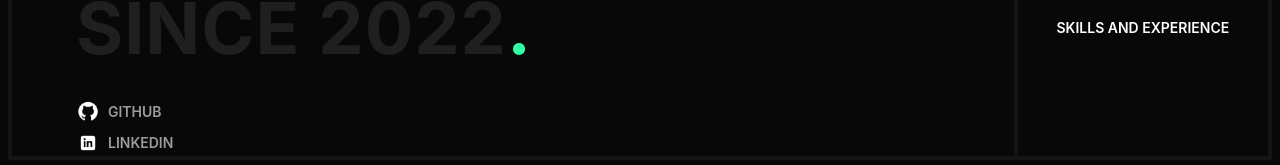
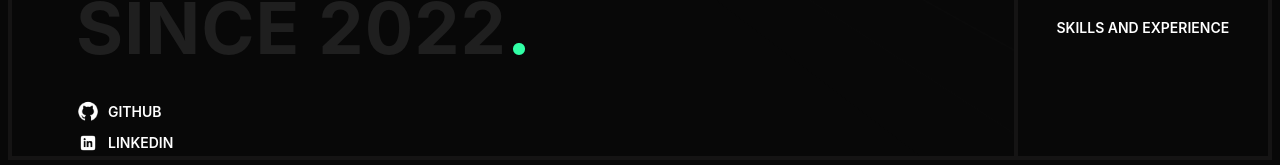
Before and after one commit to Xlongclaw/portfolio, a React (Create React App) app: page / in a window 1280 px wide. Shown: the part 632-797 px from the top of the page. Built offline with nearby package versions, Linux system fonts and the light colour scheme.

Commit message:
fixed minor design bugs

```diff
--- a/src/components/AboutMe.jsx
+++ b/src/components/AboutMe.jsx
@@ -17,7 +17,7 @@ const AboutMe = () => {
       <motion.div
         whileHover={{ scale: 1.3, x: 30 }}
         transition={{ type: "spring", stiffness: 80 }}
-        className="relative sm:w-48 w-44"
+        className="relative sm:w-48 w-44 z-10"
       >
         <img
           className="pb-8 sm:w-48 w-44 relative z-20
--- a/src/components/LetsTalkBtn.jsx
+++ b/src/components/LetsTalkBtn.jsx
@@ -33,7 +33,7 @@ const LetsTalkBtn = () => {
             : { opacity: 0, pointerEvents: "none", scale: 0.8 }
         }
         transition={{ type: "spring" }}
-        className={` gap-3 z-20 bg-DARK-III border opacity-0 border-ASCENT w-[44rem] absolute  top-[62px] lef-[-20rem] right-[-2rem] p-8 pt-16 text-WHITE flex justify-center items-center`}
+        className={` gap-3 z-[100] bg-DARK-III border opacity-0 border-ASCENT w-[44rem] absolute  top-[62px] lef-[-20rem] right-[-2rem] p-8 pt-16 text-WHITE flex justify-center items-center`}
       >
         <div>
           <span>
--- a/src/components/SocialLinks.jsx
+++ b/src/components/SocialLinks.jsx
@@ -12,14 +12,14 @@ const SocialLinks = () => {
           onMouseEnter={() => setDisplayLink(index)}
           onMouseLeave={() => setDisplayLink(null)}
           href={link.link}
-          className="flex xs:flex-row flex-col gap-2 py-1 cursor-pointer"
+          className="flex gap-8 py-1 items-center cursor-pointer "
         >
-          <div className="flex gap-2 items-center">
+          <div className="flex gap-2 items-center hover:text-WHITE">
             <img src={link.image} className="w-[1.5rem]" alt="" />
-            <span className="text-WHITE/60 hover:text-WHITE">{link.name}</span>
+            <span className="">{link.name}</span>
           </div>
           {displayLink === index && (
-            <span className="text-ASCENT xs:text-base text-xs sm:font-semibold font-normal flex items-center gap-2">
+            <span className="text-ASCENT sm:flex hidden xs:text-base text-xs sm:font-semibold font-normal items-center gap-2">
               <Icon.BsArrowRight />
               <h4>{link.link}</h4>
             </span>
```
